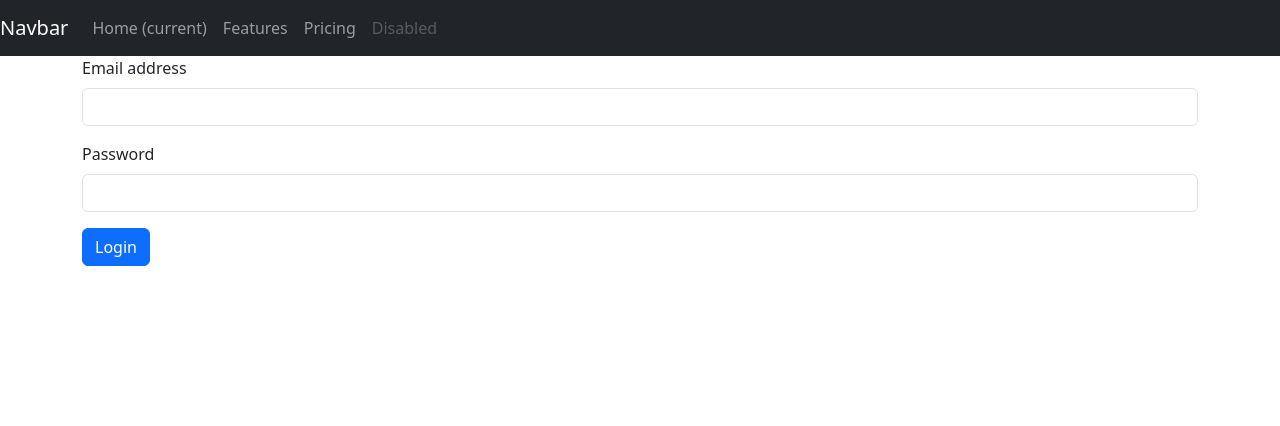
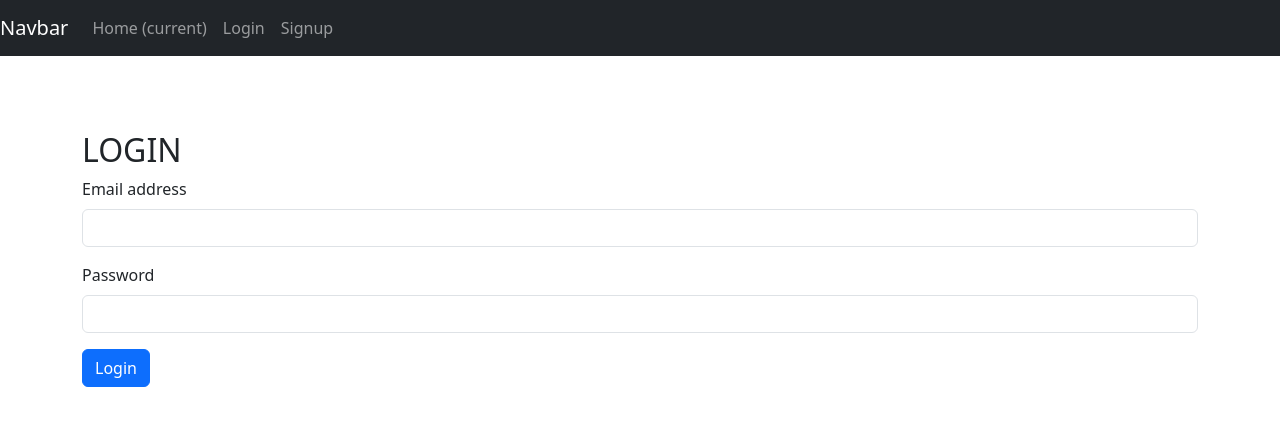
Before and after one commit to ar-vi-nd/Blogrip, a Node server app: page /login in a window 1280 px wide. Shown: the top 426 px of the page. Run offline with Node 20, Linux system fonts and the light colour scheme; some libraries are stand-ins or nearby versions.

Commit message:
added authentication, logout functionality. In previous version without logging in you couldnt access home page , fixed that. sitll need to add user profile page

```diff
--- a/index.js
+++ b/index.js
@@ -5,8 +5,11 @@ const app = express()
 const port = 8080
 const mongoURI = "mongodb://127.0.0.1/Blogrip";
 const connecttodatabase = require('./dbconnect')
+const cookieparser = require('cookie-parser')
 
 connecttodatabase(mongoURI)()
+
+app.use(cookieparser())
 
 
 app.use(express.static(path.resolve('./public')))
--- a/package.json
+++ b/package.json
@@ -11,6 +11,7 @@
   "license": "ISC",
   "dependencies": {
     "bcrypt": "^5.1.1",
+    "cookie-parser": "^1.4.6",
     "ejs": "^3.1.10",
     "express": "^4.19.2",
     "jsonwebtoken": "^9.0.2",
--- a/routes/userroute.js
+++ b/routes/userroute.js
@@ -1,70 +1,59 @@
-const express = require('express')
-const User = require('../models/usermodel')
-const jwt = require('jsonwebtoken')
-const JWT_secret = 'miketheking'
+const express = require("express");
+const User = require("../models/usermodel");
 
+const { fetchuser } = require("../middlewares/authentication");
 
+const router = express.Router();
 
-const router = express.Router()
+router
+  .get("/", fetchuser, async (req, res) => {
+    console.log(req.user);
 
-router.get('/',async(req,res)=>{
-
-    res.render('home')
+    res.render("home", { user: req.user });
   })
-.get('/login',(req,res)=>{
-   return res.render('login')
-}).post('/login',async (req,res)=>{
-    const {email,password} = req.body
-    // try{
-    //     const user = await User.findOne({email:email})
-    //     if(!user){
-    //         res.redirect('/login')
-    //     }else{
-    //         const passwordcompare = await bcrypt.compare(password,user.password)
-    //         if(!passwordcompare){
-    //            return res.redirect('/login')
-    //         }
-    //         return res.redirect('/')
-    //     }
-    // }catch(error){
-    //     console.log("error logging in : ",error)
-    // }
-   const user =  await User.comparePassword(email,password)
-   if(user){
-    return res.redirect('/')
+  .get("/login", (req, res) => {
+    return res.render("login");
+  })
+  .post("/login", async (req, res) => {
+    const { email, password } = req.body;
+    try {
+      const token = await User.comparePassword(email, password);
+      if (token) {
+        res.cookie("token", token);
+        return res.redirect("/");
+      } else
+        return res
+          .status(400)
+          .render("login", { error: "Invalid credentials" });
+    } catch (error) {
+      return res.status(404).render("login", { error: error });
     }
-   else
-   return res.redirect('login')
   })
-.get('/signup',(req,res)=>{
-   return res.render('signup')
-}).post('/signup',async(req,res)=>{
-    const {name,email,password} = req.body
-    // try{
-
-    //     const user = await User.create({name,email,password})
-    //     console.log(user)
-    //     return res.json({user})
-    // }catch(error){
-
-    //     console.log(error)
-    // }
-    // return res.redirect('/')
-    // return res.render('home',{user})
-
-    let user = await User.findOne({email:email})
-    try{
-    if(!user){
-        user = await User.create({name:name,email:email,password:password
+  .get("/signup", (req, res) => {
+    return res.render("signup");
+  })
+  .post("/signup", async (req, res) => {
+    const { name, email, password } = req.body;
+    let user = await User.findOne({ email: email });
+    try {
+      if (!user) {
+        user = await User.create({
+          name: name,
+          email: email,
+          password: password,
         });
-        console.log('User created successfully:', user);
+        console.log("User created successfully:", user);
       }
-    res.redirect('/login')
+      res.redirect("/login");
     } catch (err) {
-        console.error('Error creating user:', err);
+      console.error("Error creating user:", err);
       // Handle other errors
     }
   })
 
+  .get("/logout", (req, res) => {
+    res.clearCookie("token");
+    res.redirect("/");
+  });
 
-module.exports = router
+module.exports = router;
--- a/views/home.ejs
+++ b/views/home.ejs
@@ -5,11 +5,9 @@
 <body>
 
     <%- include('./partials/navbar') %>
-    <img src="../uploads/User-Profile.png" alt="">
 
     <% if(locals.user){ %>
-    <h1>Welcome <%= locals.user %></h1>
-    <img src=<%= user.profilepic %> alt=<%= user.profilepic %>>
+
     <% } %>
 
 
--- a/views/login.ejs
+++ b/views/login.ejs
@@ -6,7 +6,17 @@
 
     <%- include('./partials/navbar') %>
 
+    <div style="height: 75px;">
+
+        <% if(locals.error) {%>
+            <div class="alert alert-danger" role="alert">
+                <%= locals.error %>
+            </div>
+            <% } %>
+
+        </div>
     <form class="container" action="/login" method="post">
+        <h2>LOGIN</h2>
         <div class="mb-3">
           <label for="exampleInputEmail1" class="form-label">Email address</label>
           <input type="email" class="form-control" id="exampleInputEmail1" name="email" aria-describedby="emailHelp" required>
@@ -19,6 +29,8 @@
       </form>
 
 
+
+
     <%- include("./partials/footer") %>
 
 </body>
--- a/views/partials/navbar.ejs
+++ b/views/partials/navbar.ejs
@@ -9,15 +9,31 @@
             <li class="nav-item active">
               <a class="nav-link" href="#">Home <span class="sr-only">(current)</span></a>
             </li>
-            <li class="nav-item">
-              <a class="nav-link" href="#">Features</a>
+
+            <% if(locals.user) {%>
+
+              <li class="nav-item">
+                <a class="nav-link" href="#">Add Blog</a>
+              </li>
+
+              <li class="nav-item dropdown">
+                <a class="nav-link dropdown-toggle" href="#" role="button" data-bs-toggle="dropdown" aria-expanded="false">
+                  <%= locals.user.name %>
+                </a>
+                <ul class="dropdown-menu">
+                  <li><a class="dropdown-item" href="#">My Profile</a></li>
+                  <li><a class="dropdown-item" href="/logout">Logout</a></li>
+                </ul>
+              </li>
             </li>
-            <li class="nav-item">
-              <a class="nav-link" href="#">Pricing</a>
-            </li>
-            <li class="nav-item">
-              <a class="nav-link disabled" href="#">Disabled</a>
-            </li>
+            <% } else{%>
+              <li class="nav-item">
+                <a class="nav-link" href="/login">Login</a>
+              </li>
+              <li class="nav-item">
+                <a class="nav-link" href="/signup">Signup</a>
+              </li>
+              <% } %>
           </ul>
         </div>
       </nav>
```
Also changed, not shown: middlewares/authentication.js (+20 -0 lines), models/usermodel.js (+7 -3 lines), services/authentication.js (added, +21 -0 lines), 1 other file. Lines whose indentation alone changed are shown as unchanged.
